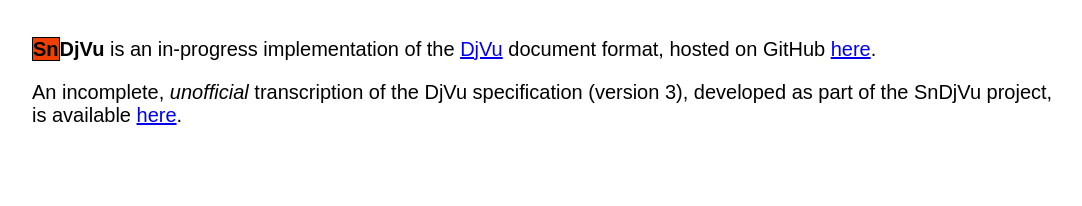
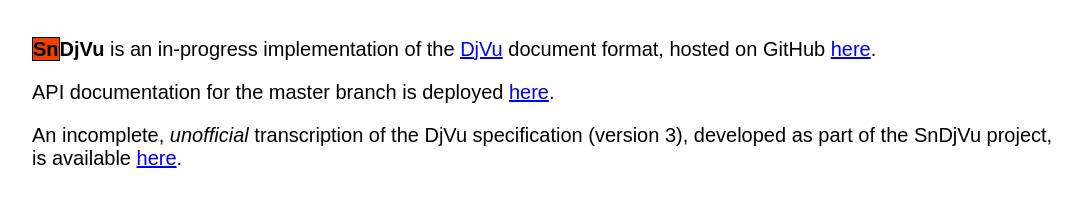
Before and after one commit to sndjvu/workspace, a plain HTML site: page www/index.html in a window 1280 px wide. Shown: the whole page, without its empty margins (96-1178 px from the left). Drawn offline with Linux system fonts and the light colour scheme.

Commit message:
Set up rustdoc deployment

```diff
--- a/www/index.html
+++ b/www/index.html
@@ -11,6 +11,7 @@
 </head>
 <body>
 <p><strong><span class="Sn">Sn</span>DjVu</strong> is an in-progress implementation of the <a href="http://djvu.sourceforge.net">DjVu</a> document format, hosted on GitHub <a href="https://github.com/sndjvu">here</a>.</p>
+<p>API documentation for the master branch is deployed <a href="./rustdoc/sndjvu/index.html">here</a>.</p>
 <p>An incomplete, <em>unofficial</em> transcription of the DjVu specification (version 3), developed as part of the SnDjVu project, is available <a href="./spec.html">here</a>.</p>
 </body>
 </html>
```
Also changed, not shown: 2 other files.
